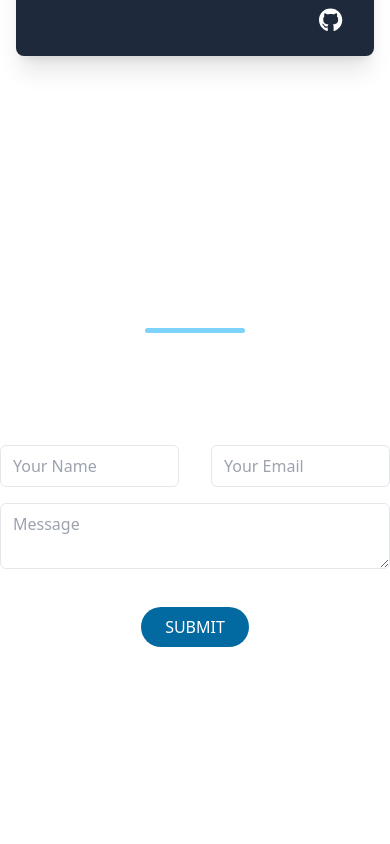
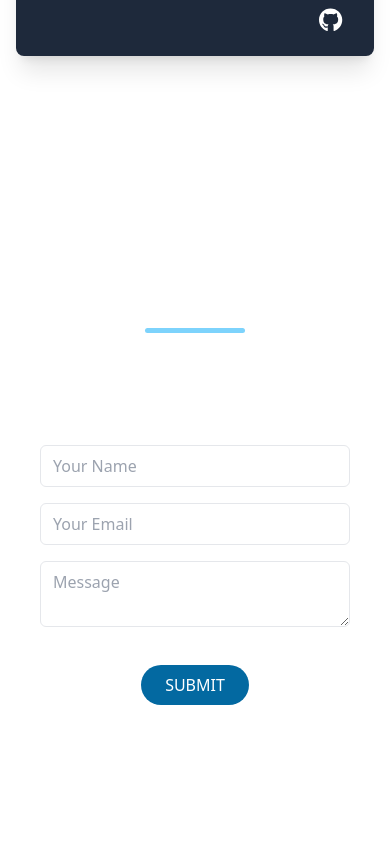
Before and after one commit to b1gmcdaddy/portfolio, a React (Vite) app: page / in a window 390 px wide. Shown: the part 3600-4444 px from the top of the page. Built offline with nearby package versions, Linux system fonts and the light colour scheme.

Commit message:
contact section responsive

```diff
--- a/src/sections/Contact.jsx
+++ b/src/sections/Contact.jsx
@@ -31,7 +31,7 @@ const Contact = () => {
   };
 
   return (
-        <div className="w-full text-white py-[10rem] mb-24">
+    <div className="w-full text-white py-[10rem] mb-24 p-10">
       <div className="mx-auto max-w-[1240px] text-center" >
         <h2 className="text-2xl mb-2 tracking-wide md:text-4xl">
           SEND ME AN EMAIL
@@ -42,14 +42,14 @@ const Contact = () => {
           Mobile number: 0967 243 9625
         </p>
         <form onSubmit={handleSubmit}>
-              <div className="mb-4 mt-[2.5rem] grid grid-cols-2 gap-8">
+          <div className="mb-4 mt-[2.5rem] md:grid md:grid-cols-2 gap-8">
             <input
               type="text"
               id="name"
               name="from_name"
               value={name}
               placeholder="Your Name"
-                  className="w-full px-3 py-2 text-black border rounded-md focus:outline-none"
+              className="w-full px-3 py-2 text-black border rounded-md focus:outline-none xs:mb-4 md:mb-0"
               onChange={(e) => setName(e.target.value)}
               required
             />
```
Lines whose indentation alone changed are shown as unchanged.
